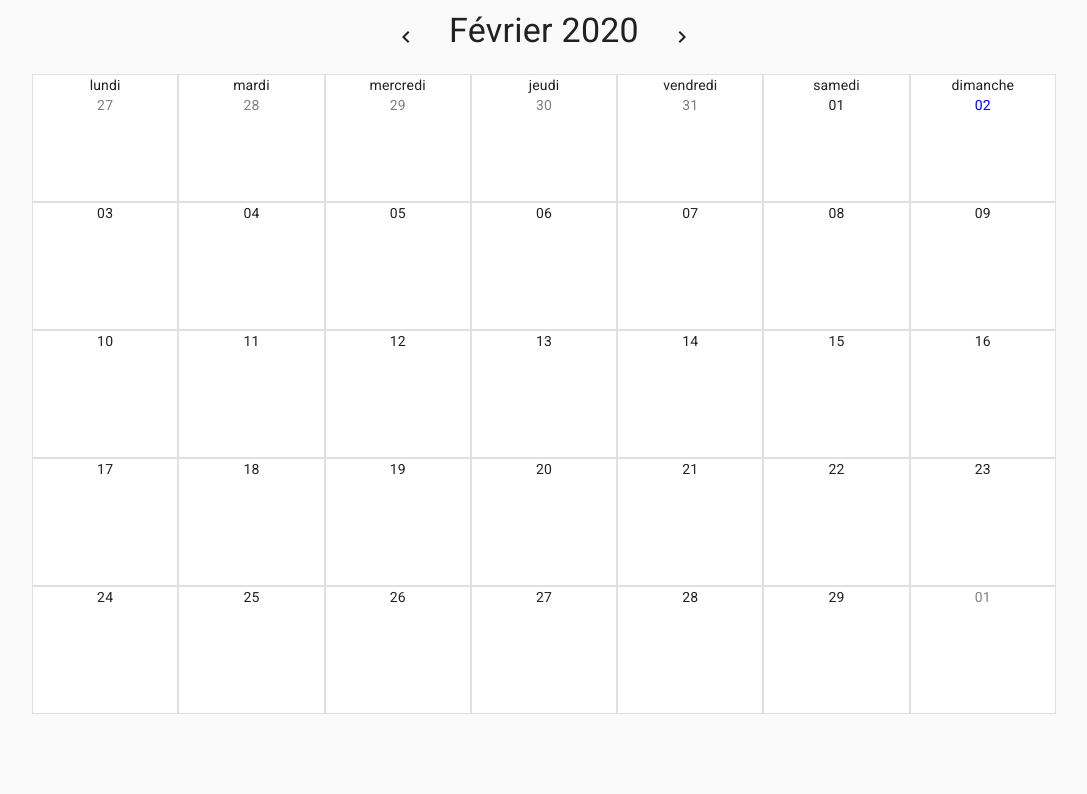
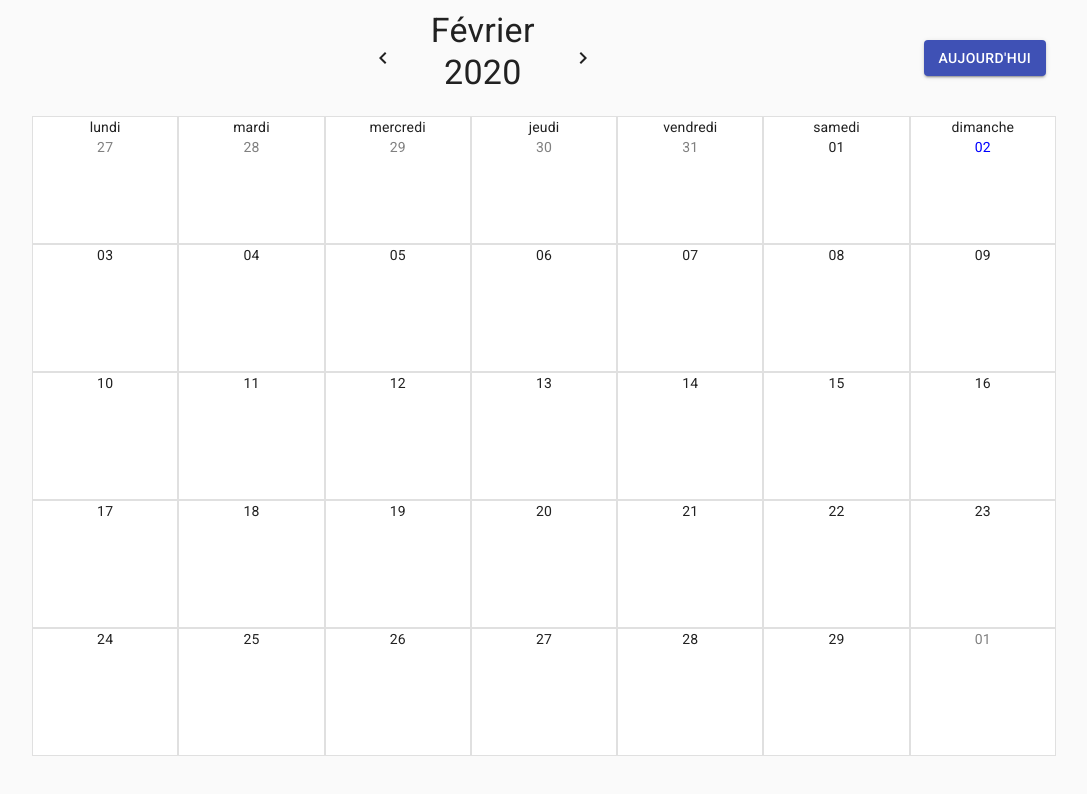
Before and after one commit to rcadel/weenat-calendar, a React (Create React App) app: page / in a window 1280 px wide. Shown: the top 794 px of the page, without its empty margins (96-1183 px from the left). Built offline with nearby package versions, Linux system fonts and the light colour scheme.

Commit message:
add today button

```diff
--- a/src/Calendar.reducer.tsx
+++ b/src/Calendar.reducer.tsx
@@ -20,7 +20,8 @@ export type Action =
   | { type: "incrementMonth" }
   | { type: "decrementMonth" }
   | { type: "displayAddEventForm"; date: Date; id?: string }
-  | { type: "hideAddEventForm" };
+  | { type: "hideAddEventForm" }
+  | { type: "goToday" };
 
 export interface Events {
   [key: string]: Event[];
@@ -129,6 +130,12 @@ export function calendarReducer(state: Calendar, action: Action): Calendar {
       };
     case "hideAddEventForm":
       return { ...state, displayAddEventForm: false };
+    case "goToday":
+      return {
+        ...state,
+        month: new Date(),
+        datesToDisplay: getDatesToDisplay(new Date())
+      };
   }
 }
 
--- a/src/Calendar.tsx
+++ b/src/Calendar.tsx
@@ -16,6 +16,7 @@ import {
   CalendarContextProvider
 } from "Calendar.reducer";
 import { Day } from "Day";
+import { Button } from "@material-ui/core";
 
 const useStyles = makeStyles((theme: Theme) =>
   createStyles({
@@ -92,6 +93,14 @@ export const CalendarHeader = () => {
         margin: "10px"
       }}
     >
+      <div
+        style={{
+          width: "90%",
+          display: "flex",
+          justifyContent: "center",
+          alignItems: "center"
+        }}
+      >
         <ChevronLeftIcon
           onClick={handleDecrement}
           style={{ cursor: "pointer" }}
@@ -108,6 +117,17 @@ export const CalendarHeader = () => {
           style={{ cursor: "pointer" }}
         />
       </div>
+      <Button
+        color="primary"
+        variant="contained"
+        style={{ marginLeft: "auto" }}
+        onClick={() => {
+          calendar.dispatch({ type: "goToday" });
+        }}
+      >
+        Aujourd'hui
+      </Button>
+    </div>
   );
 };
 
@@ -122,8 +142,8 @@ export const MainCalendar = () => {
   return (
     <>
       <CalendarContextProvider value={{ state: calendar, dispatch }}>
+        <div className={classes.root}>
           <CalendarHeader />
-        <div className={classes.root}>
           <Month dates={calendar.datesToDisplay} />
           <Modal
             aria-labelledby="transition-modal-title"
```
Lines whose indentation alone changed are shown as unchanged.
